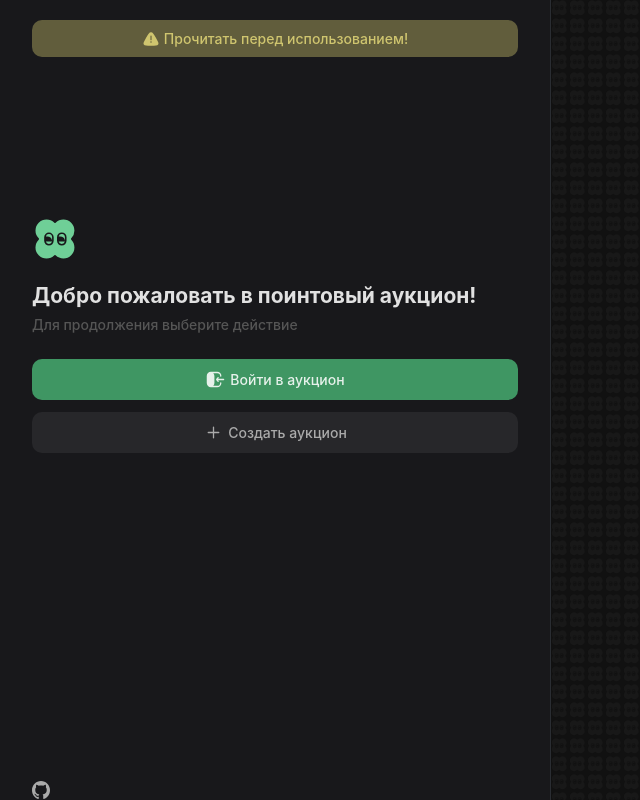
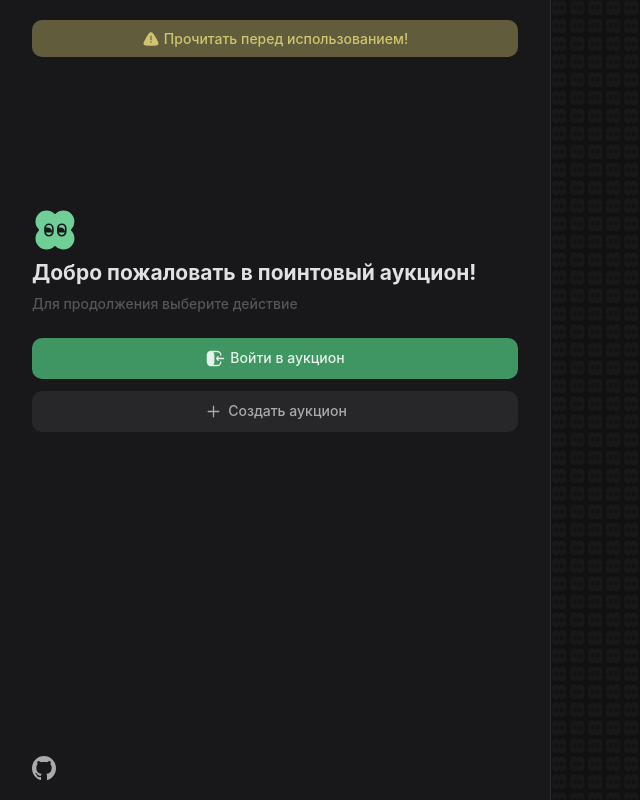
Before and after one commit to novsource/klewik-mono, a React (Vite) app in the folder apps/streamers-dashboard/: page / in a window 1280 px wide. Shown: the whole page, without its empty margins (0-640 px from the left). Built offline with nearby package versions, Linux system fonts and the light colour scheme.

Commit message:
refactor(tabs): change tabs import path

```diff
--- a/apps/streamers-dashboard/src/pages/AuctionWheelPage/components/WheelTabs/AppearanceWheelTab/AppearanceWheelTab.tsx
+++ b/apps/streamers-dashboard/src/pages/AuctionWheelPage/components/WheelTabs/AppearanceWheelTab/AppearanceWheelTab.tsx
@@ -1,4 +1,4 @@
-import { TabsContent } from '@/components/ui/tabs'
+import { TabsContent } from '@ui/Tabs/Tabs'
 
 const AppearanceWheelTab = () => {
   return <TabsContent value="appearance">Appearance</TabsContent>
--- a/apps/streamers-dashboard/src/pages/AuctionWheelPage/components/WheelTabs/ControlWheelTab/ControlWheelTab.tsx
+++ b/apps/streamers-dashboard/src/pages/AuctionWheelPage/components/WheelTabs/ControlWheelTab/ControlWheelTab.tsx
@@ -1,4 +1,4 @@
-import { TabsContent } from '@/components/ui/tabs'
+import { TabsContent } from '@ui/Tabs/Tabs'
 import { Icons } from '@ui/icons'
 
 const ControlWheelTab = () => {
--- a/apps/streamers-dashboard/src/pages/AuctionWheelPage/components/WheelTabs/LotsWheelTab/LotsWheelTab.tsx
+++ b/apps/streamers-dashboard/src/pages/AuctionWheelPage/components/WheelTabs/LotsWheelTab/LotsWheelTab.tsx
@@ -1,4 +1,4 @@
-import { TabsContent } from '@/components/ui/tabs'
+import { TabsContent } from '@ui/Tabs/Tabs'
 import LotCard from './LotCard/LotCard'
 
 const lots = [
--- a/apps/streamers-dashboard/src/pages/AuctionWheelPage/components/WheelTabs/WheelTab.tsx
+++ b/apps/streamers-dashboard/src/pages/AuctionWheelPage/components/WheelTabs/WheelTab.tsx
@@ -1,9 +1,9 @@
-import { Tabs, TabsList, TabsTrigger } from '@/components/ui/tabs'
 import AppearanceWheelTab from './AppearanceWheelTab/AppearanceWheelTab'
 import ControlWheelTab from './ControlWheelTab/ControlWheelTab'
 import LotsWheelTab from './LotsWheelTab/LotsWheelTab'
 import { useMemo } from 'react'
 import { Icons } from '@ui/icons'
+import { Tabs, TabsList, TabsTrigger } from '@ui/Tabs/Tabs'
 
 const triggersWithIcons = {
   Control: <Icons.Gamepad width={21} height={21} />,
--- a/apps/streamers-dashboard/src/pages/WelcomePage/WelcomePage.tsx
+++ b/apps/streamers-dashboard/src/pages/WelcomePage/WelcomePage.tsx
@@ -1,9 +1,15 @@
 import { Icons } from '@ui/icons'
 import CloverAnimation from './components/CloverAnimation/CloverAnimation'
+import { Slider } from '@ui/index'
+import {
+  SliderAdminContent,
+  SliderCreateContent,
+  SliderRolesContent,
+  SliderWelcomeContent,
+} from './components/SliderContents'
 
 const WelcomePage = () => {
   return (
-    <>
     <main className="h-full w-full">
       <div className="flex h-full w-full flex-row">
         <div className="flex-shrink-1 container mx-auto h-full flex-grow xl:max-w-[550px]">
@@ -15,36 +21,32 @@ const WelcomePage = () => {
                   Прочитать перед использованием!
                 </button>
               </div>
-                <div className="flex flex-col gap-y-6 after:mb-28 after:xl:mb-36 after:2xl:mb-40">
-                  <Icons.Logo width={46} height={46} />
-                  <div className="flex flex-col gap-y-2">
-                    <h1 className="text-titleXL font-bold leading-5 2xl:text-[24px] 2xl:leading-7">
-                      Добро пожаловать в поинтовый аукцион!
-                    </h1>
-                    <h4 className="text-body font-medium text-gray">
-                      Для продолжения выберите действие
-                    </h4>
-                  </div>
 
-                  <div className="flex w-full flex-col gap-y-3">
-                    <button className="flex items-center justify-center gap-x-1 rounded-medium bg-green py-2.5 text-body font-medium leading-4 transition-all hover:bg-opacity-70 xl:py-2.5 xl:text-body xl:leading-3">
-                      <Icons.Login width={21} height={21} />
-                      Войти в аукцион
-                    </button>
-                    <button className="flex items-center justify-center gap-x-1 rounded-medium bg-dark py-2.5 text-body font-medium leading-4 text-gray-accent transition-all hover:bg-opacity-70 xl:py-2.5 xl:text-body xl:leading-3">
-                      <Icons.Plus width={21} height={21} />
-                      Создать аукцион
-                    </button>
-                  </div>
-                </div>
+              <Slider
+                className="flex min-h-[400px] flex-col gap-y-6 transition-[height]"
+                defaultKey="welcome"
+                keys={[
+                  'welcome',
+                  'guest',
+                  'admin',
+                  'create',
+                  'roles',
+                  'successCreate',
+                ]}
+              >
+                <SliderWelcomeContent />
+                <SliderRolesContent />
+                <SliderAdminContent />
+                <SliderCreateContent />
+              </Slider>
 
               <a
                 href="https://www.github.com"
                 target="_blank"
-                  className="flex items-center gap-x-2 text-gray-accent transition-all after:mb-5 hover:text-white"
+                className="mb-5 flex w-fit items-center gap-x-2 text-gray-accent transition-all hover:text-white"
               >
-                  <Icons.Github width={18} height={18} />
-                  <span className="hidden text-title font-medium 2xl:inline-block 2xl:text-body 2xl:font-medium">
+                <Icons.Github width={24} height={24} />
+                <span className="hidden text-title 2xl:inline-block 2xl:text-body 2xl:font-medium">
                   Github
                 </span>
               </a>
@@ -56,7 +58,6 @@ const WelcomePage = () => {
         </div>
       </div>
     </main>
-    </>
   )
 }
 
```
Lines whose indentation alone changed are shown as unchanged.
